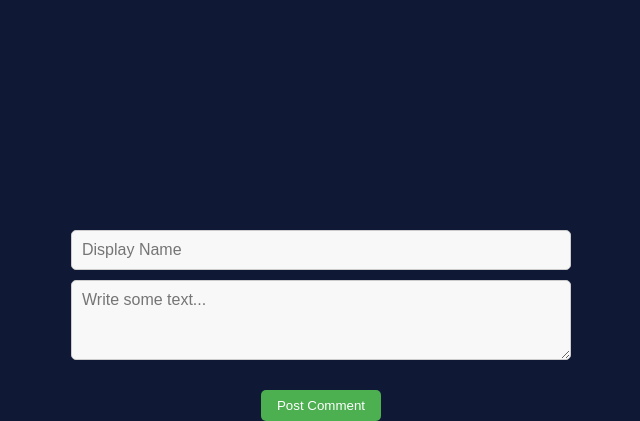
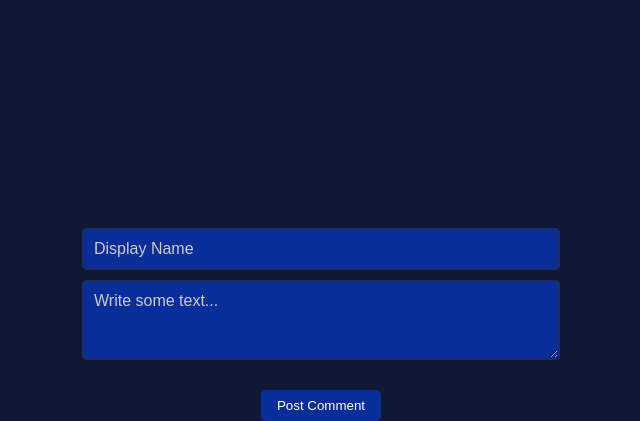
Before and after one commit to SenchouPekora/Homebase, a plain HTML site: page post.html in a window 1280 px wide. Shown: the part 379-800 px from the top of the page, without its empty margins (319-959 px from the left). Drawn offline with Linux system fonts and the light colour scheme; no server answers.

Commit message:
Update post.html

```diff
--- a/Misc/styles.css
+++ b/Misc/styles.css
@@ -219,3 +219,20 @@ input[type="file"] {
     margin-top: 10px;
     text-align: center;
 }
+
+#commentForm input[type="text"], #commentForm textarea {
+    background-color: #092e9a;  /* Dark blue background */
+    color: white;               /* White text color */
+    border: 2px solid #1c2e65;  /* Slightly lighter blue border */
+    border-radius: 5px;         /* Rounded corners */
+    padding: 10px;              /* Padding inside the text box */
+    font-family: 'Montserrat', sans-serif; /* Consistent font */
+    box-sizing: border-box;     /* Border and padding included in width/height */
+    width: calc(100% - 22px);   /* Full width accounting for padding and border */
+    outline: none;              /* Removes the outline to keep style consistent */
+}
+
+#commentForm input[type="text"]::placeholder, #commentForm textarea::placeholder {
+    color: #ccc;                /* Light gray placeholder text for better readability */
+    opacity: 1;                 /* Ensures the placeholder is fully visible */
+}
--- a/post.html
+++ b/post.html
@@ -47,13 +47,13 @@
         button {
             padding: 8px 16px;
             border-radius: 5px;
-            background-color: #4CAF50;
+            background-color: #092e9a; /* Blue color for the button */
             color: white;
             border: none;
             cursor: pointer;
         }
         button:hover {
-            background-color: #45a049;
+            background-color: #073c7a; /* Darker blue on hover */
         }
         .comment {
             border: 1px solid #ccc;
```
